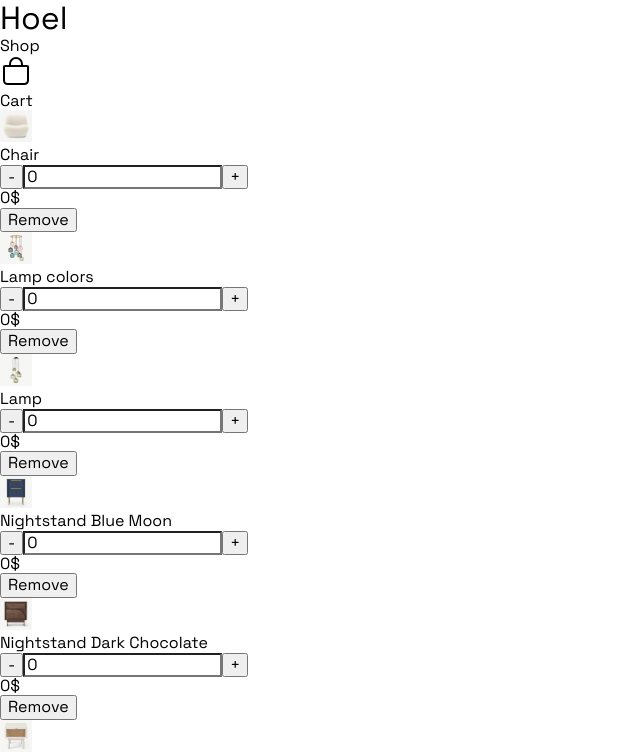
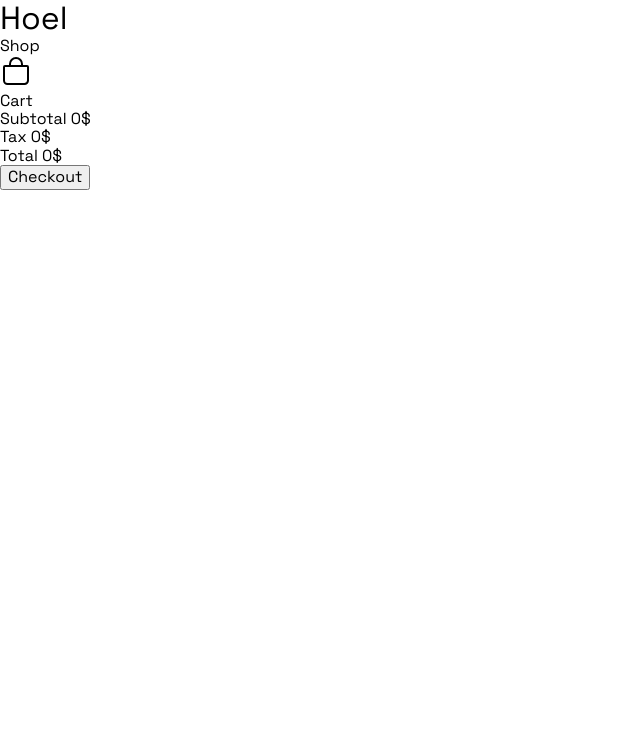
Before and after one commit to JonathanDump/Shopping-cart, a React (Vite) app: page /cart in a window 1280 px wide. Shown: the top 756 px of the page, without its empty margins (0-640 px from the left). Built offline with nearby package versions, Linux system fonts and the light colour scheme.

Commit message:
Refactor cart logic to reducer

```diff
--- a/src/App.jsx
+++ b/src/App.jsx
@@ -8,12 +8,12 @@ import { Outlet, useParams } from "react-router-dom";
 import { useProductLoader } from "./hooks/useProductLoader";
 
 function App() {
-  const { products, loading, setProducts } = useProductLoader();
+  const { products, loading, dispatch } = useProductLoader();
   return (
     <div className={app.app}>
       <Header />
       <div className={app.main}>
-        <Outlet context={{ products, loading, setProducts }} />
+        <Outlet context={{ products, loading, dispatch }} />
       </div>
     </div>
   );
--- a/src/Components/ProductCard/ProductCard.jsx
+++ b/src/Components/ProductCard/ProductCard.jsx
@@ -1,8 +1,9 @@
-import { addToCart } from "../../functions/eventsHandlers";
+import { useOutletContext } from "react-router-dom";
 import card from "./ProductCard.module.scss";
 import React from "react";
 
-export default function ProductCard({ item, products, setProducts }) {
+export default function ProductCard({ item }) {
+  const { dispatch } = useOutletContext();
   const { name, price, image, inCart } = item;
   return (
     <div className={card.card}>
@@ -15,7 +16,10 @@ export default function ProductCard({ item, products, setProducts }) {
       </div>
       <div
         className={inCart ? card.inCart : card.cart}
-        onClick={() => addToCart({ item, products, setProducts })}
+        onClick={() => {
+          const type = inCart ? "removeFromCart" : "addToCart";
+          dispatch({ type: type, id: item.id });
+        }}
       ></div>
     </div>
   );
--- a/src/Components/itemInfo/ItemInfo.jsx
+++ b/src/Components/itemInfo/ItemInfo.jsx
@@ -1,13 +1,10 @@
+import { useOutletContext } from "react-router-dom";
 import itemCl from "./ItemInfo.module.scss";
 
 import React from "react";
 
-export default function ItemInfo({
-  item,
-  handleClickMinus,
-  handleClickPlus,
-  handleInputChange,
-}) {
+export default function ItemInfo({ item }) {
+  const { dispatch } = useOutletContext();
   const { name, price, image, inCart } = item;
   const total = price * inCart;
 
@@ -18,22 +15,39 @@ export default function ItemInfo({
       </div>
       <div className={itemCl.name}>{name}</div>
       <div className={itemCl.count}>
-        <button type="button" onClick={handleClickMinus}>
+        <button
+          type="button"
+          onClick={() => dispatch({ type: "decreaseItemInCart", id: item.id })}
+        >
           -
         </button>
         <input
           className={itemCl.input}
           value={inCart}
-          onChange={handleInputChange}
+          onChange={(e) =>
+            dispatch({
+              type: "handleInputChange",
+              id: item.id,
+              value: e.target.value,
+            })
+          }
           type="number"
         />
-        <button type="button" onClick={handleClickPlus}>
+        <button
+          type="button"
+          onClick={() => dispatch({ type: "increaseItemInCart", id: item.id })}
+        >
           +
         </button>
       </div>
       <div className={itemCl.wrapper}>
         <div className={itemCl.total}>{total}$</div>
-        <button type="button">Remove</button>
+        <button
+          type="button"
+          onClick={() => dispatch({ type: "removeFromCart", id: item.id })}
+        >
+          Remove
+        </button>
       </div>
     </div>
   );
--- a/src/Pages/Cart/Cart.jsx
+++ b/src/Pages/Cart/Cart.jsx
@@ -1,21 +1,16 @@
 import { useOutletContext } from "react-router-dom";
 import cart from "./Cart.module.scss";
-
 import React from "react";
 import ItemInfo from "../../Components/itemInfo/ItemInfo";
-import {
-  decreaseItemInCart,
-  handleInputChange,
-  increaseItemInCart,
-} from "../../functions/eventsHandlers";
 
 export function Cart() {
-  const { products, loading, setProducts } = useOutletContext();
-  const subtotal = products?.reduce(
+  const { products, loading } = useOutletContext();
+  const subtotal = +products?.reduce(
     (sum, item) => (sum += item.price * item.inCart),
     0
   );
-  const tax = (subtotal * 0.2).toFixed(2);
+  const tax = +(subtotal * 0.2).toFixed(2);
+  const total = subtotal + tax;
 
   if (loading) {
     return <div>Loading...</div>;
@@ -25,31 +20,23 @@ export function Cart() {
     <div className={cart.cart}>
       Cart
       <div className={cart.items}>
-        {products.map((item) => (
-          <ItemInfo
-            key={item.id}
-            item={item}
-            handleClickMinus={() =>
-              decreaseItemInCart(products, setProducts, item.id)
-            }
-            handleClickPlus={() =>
-              increaseItemInCart(products, setProducts, item.id)
-            }
-            handleInputChange={(e) =>
-              handleInputChange(products, setProducts, item.id, e)
-            }
-          />
-        ))}
+        {products.map((item) => {
+          if (item.inCart) {
+            return <ItemInfo key={item.id} item={item} />;
+          }
+        })}
       </div>
       <div className={cart.billingInfo}>
         <div className={cart.bill}>
           <div className={cart.text}>
-            Subtotal <span>{subtotal}</span>
+            Subtotal <span>{subtotal}$</span>
           </div>
           <div className={cart.text}>
-            Tax <span>{tax}</span>
+            Tax <span>{tax}$</span>
           </div>
-          <div className={`${cart.text} ${cart.total}`}></div>
+          <div className={`${cart.text} ${cart.total}`}>
+            Total <span>{total}$</span>
+          </div>
           <button type="button">Checkout</button>
         </div>
       </div>
--- a/src/Pages/Shop/Shop.jsx
+++ b/src/Pages/Shop/Shop.jsx
@@ -3,7 +3,7 @@ import ProductCard from "../../Components/ProductCard/ProductCard";
 import { useOutletContext } from "react-router-dom";
 
 export function Shop() {
-  const { products, loading, setProducts } = useOutletContext();
+  const { products, loading } = useOutletContext();
   if (loading) {
     return <>Loading...</>;
   }
@@ -11,14 +11,7 @@ export function Shop() {
     <div className={shop.shop}>
       shop
       {products.map((item) => {
-        return (
-          <ProductCard
-            key={item.id}
-            item={item}
-            products={products}
-            setProducts={setProducts}
-          />
-        );
+        return <ProductCard key={item.id} item={item} />;
       })}
     </div>
   );
--- a/src/functions/eventsHandlers.js
+++ b/src/functions/eventsHandlers.js
@@ -1,46 +1,96 @@
-export function addToCart({ item, products, setProducts }) {
-  const newProducts = products.map((product) => {
-    if (product.id === item.id) {
-      if (product.inCart) {
-        product.inCart = 0;
-      } else {
-        product.inCart = 1;
+// export function addToCart({ item, products, setProducts }) {
+//   const newProducts = products.map((product) => {
+//     if (product.id === item.id) {
+//       if (product.inCart) {
+//         product.inCart = 0;
+//       } else {
+//         product.inCart = 1;
+//       }
+//     }
+//     return product;
+//   });
+//   setProducts(newProducts);
+// }
+
+// export function decreaseItemInCart(products, setProducts, id) {
+//   const newProducts = products.map((item) => {
+//     if (item.id === id) {
+//       item.inCart--;
+//       return item;
+//     }
+//     return item;
+//   });
+//   setProducts(newProducts);
+// }
+
+// export function increaseItemInCart(products, setProducts, id) {
+//   const newProducts = products.map((item) => {
+//     if (item.id === id) {
+//       item.inCart++;
+//       return item;
+//     }
+//     return item;
+//   });
+//   setProducts(newProducts);
+// }
+
+// export function handleInputChange(products, setProducts, id, e) {
+//   const newProducts = products.map((item) => {
+//     if (item.id === id) {
+//       item.inCart = e.target.value;
+//       return item;
+//     }
+//     return item;
+//   });
+//   setProducts(newProducts);
+// }
+
+export function reducer(products, action) {
+  switch (action.type) {
+    case "fetch": {
+      return action.products;
     }
-    }
-    return product;
-  });
-  setProducts(newProducts);
-}
-
-export function decreaseItemInCart(products, setProducts, id) {
-  const newProducts = products.map((item) => {
-    if (item.id === id) {
-      item.inCart--;
-      return item;
+    case "addToCart": {
+      return products.map((item) => {
+        if (item.id === action.id) {
+          return { ...item, inCart: 1 };
         }
         return item;
       });
-  setProducts(newProducts);
     }
-
-export function increaseItemInCart(products, setProducts, id) {
-  const newProducts = products.map((item) => {
-    if (item.id === id) {
-      item.inCart++;
-      return item;
+    case "removeFromCart": {
+      return products.map((item) => {
+        if (item.id === action.id) {
+          return { ...item, inCart: 0 };
         }
         return item;
       });
-  setProducts(newProducts);
     }
-
-export function handleInputChange(products, setProducts, id, e) {
-  const newProducts = products.map((item) => {
-    if (item.id === id) {
-      item.inCart = e.target.value;
-      return item;
+    case "decreaseItemInCart": {
+      return products.map((item) => {
+        if (item.id === action.id) {
+          return { ...item, inCart: item.inCart - 1 };
         }
         return item;
       });
-  setProducts(newProducts);
     }
+    case "increaseItemInCart": {
+      return products.map((item) => {
+        console.log("init", item.inCart);
+        if (item.id === action.id) {
+          return { ...item, inCart: item.inCart + 1 };
+        }
+        console.log("res", item.inCart);
+        return item;
+      });
+    }
+    case "handleInputChange": {
+      products.map((item) => {
+        if (item.id === action.id) {
+          return { ...item, inCart: action.value };
+        }
+        return item;
+      });
+    }
+  }
+}
--- a/src/hooks/useProductLoader.js
+++ b/src/hooks/useProductLoader.js
@@ -1,8 +1,10 @@
-import { useState, useEffect } from "react";
+import { useState, useEffect, useReducer } from "react";
+import { reducer } from "../functions/eventsHandlers";
 
 export function useProductLoader() {
-  const [products, setProducts] = useState(null);
+  //   const [products, setProducts] = useState(null);
   const [loading, setLoading] = useState(true);
+  const [products, dispatch] = useReducer(reducer, null);
 
   useEffect(() => {
     async function productLoader() {
@@ -14,7 +16,7 @@ export function useProductLoader() {
         }
         const data = await response.json();
 
-        setProducts(data);
+        dispatch({ type: "fetch", products: data });
         setLoading(false);
       } catch (err) {
         console.log(err);
@@ -24,5 +26,5 @@ export function useProductLoader() {
     productLoader();
   }, []);
 
-  return { products, loading, setProducts };
+  return { products, loading, dispatch };
 }
```
Lines whose indentation alone changed are shown as unchanged.
